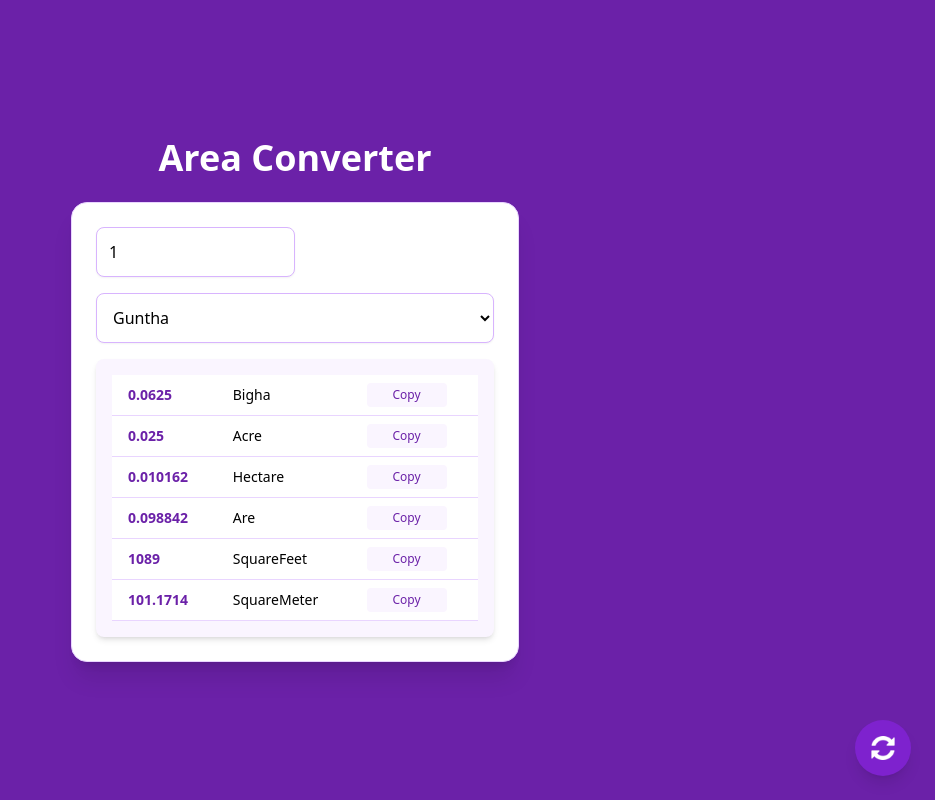
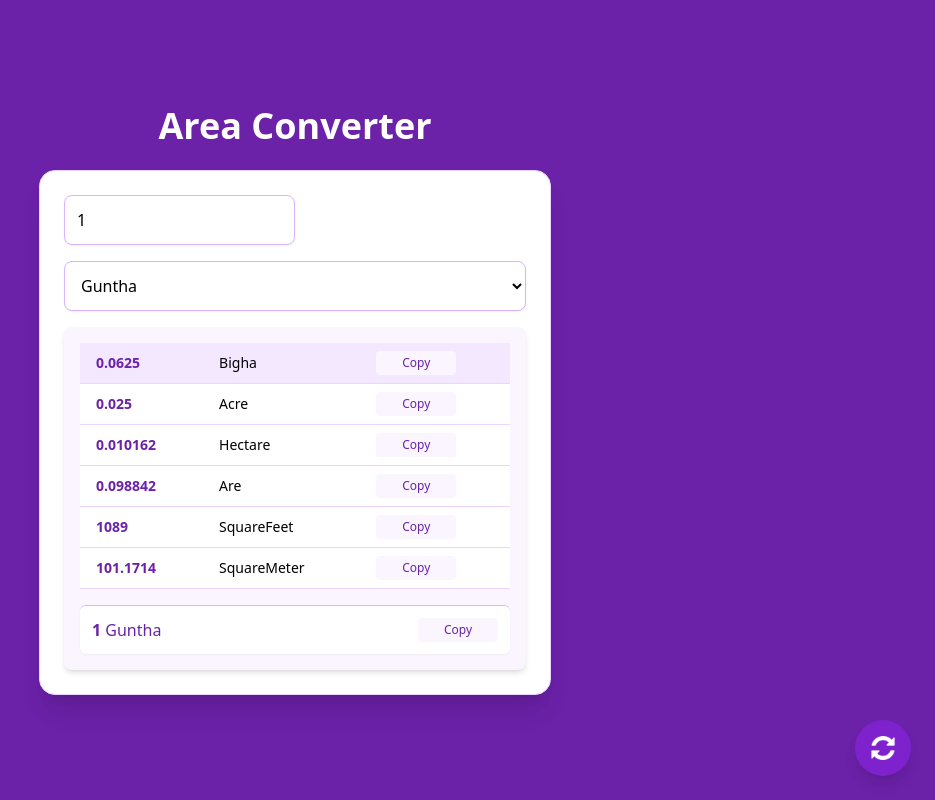
Before and after one commit to Murlidhar08/Area-Converter, a React (Vite) app: page / in a window 1280 px wide. Shown: the whole page, without its empty margins (345-1280 px from the left). Built offline with nearby package versions, Linux system fonts and the light colour scheme.

Commit message:
Task #3: added selected record to guntha

```diff
--- a/src/pages/AreaConverterMultiple.tsx
+++ b/src/pages/AreaConverterMultiple.tsx
@@ -1,4 +1,4 @@
-import { useState } from "react";
+import { useState, useEffect, useRef } from "react";
 import { motion } from "framer-motion";
 import { useNavigate } from "react-router-dom";
 
@@ -93,29 +93,79 @@ export default function AreaConverterMultiple() {
   const [customR, setCustomR] = useState<number>(0);
   const [customSM, setCustomSM] = useState<number>(0);
   const [copied, setCopied] = useState<string | null>(null);
+  const [selectedUnit, setSelectedUnit] = useState<string | null>(null);
+  const [selectedValue, setSelectedValue] = useState<number | null>(null);
+
+  const resultRef = useRef<HTMLDivElement>(null);
 
   const navigate = useNavigate();
+
+  useEffect(() => {
+    const units = Object.keys(unitDetails).filter((u) => u !== fromUnit);
+    if (units.length > 0) {
+      const defaultUnit = units[0];
+      const defaultValue = convertArea(defaultUnit);
+      setSelectedUnit(defaultUnit);
+      setSelectedValue(defaultValue);
+    }
+  }, [fromUnit, value, customH, customR, customSM]);
 
   const convertArea = (targetUnit: keyof UnitConversion): number => {
     if (fromUnit === "H.RA.SM") {
       const gunthaValue = calculateCustomUnit(customH, customR, customSM);
-      return Number(
-        (gunthaValue * unitDetails["Guntha"][targetUnit]).toFixed(6)
-      );
+      return Number((gunthaValue * unitDetails["Guntha"][targetUnit]).toFixed(6));
     }
-    return Number(
-      (value * unitDetails[fromUnit as keyof UnitDetails][targetUnit]).toFixed(
-        6
-      )
-    );
+    return Number((value * unitDetails[fromUnit as keyof UnitDetails][targetUnit]).toFixed(6));
   };
 
   const handleCopy = (text: string, unit: string) => {
     navigator.clipboard.writeText(text).then(() => {
       setCopied(unit);
+      setTimeout(() => setCopied(null), 2000);
+    });
+  };
+
+  const handleCopyString = (text: string) => {
+    navigator.clipboard.writeText(text).then(() => {
+      setCopied("selected");
       setTimeout(() => setCopied(null), 1500);
     });
   };
+
+  const formatSelectedValue = (selectedVal: number, selectedUnit: string | null) => {
+    if (!selectedUnit)
+      return `${selectedVal}`;
+
+    if (selectedUnit === "Guntha")
+      return <><strong>{selectedVal}</strong> Guntha</>
+
+
+    const floorVal = Math.floor(selectedVal);
+    const remainVal = selectedVal - floorVal;
+
+    const gunthaPerUnit = unitDetails[selectedUnit as keyof UnitDetails]?.Guntha || 0;
+    const guntha = Number((remainVal * gunthaPerUnit).toFixed(2));
+
+    // Guntha is 0
+    if (guntha == 0) {
+      return (
+        <><strong>{floorVal}</strong> {selectedUnit}</>
+      )
+    }
+
+    // Other unit is 0
+    if (floorVal == 0) {
+      return (
+        <><strong>{guntha}</strong> Guntha</>
+      )
+    }
+
+    // Show both
+    return (
+      <><strong>{floorVal}</strong> {selectedUnit} and <strong>{guntha}</strong> Guntha</>
+    )
+  };
+
 
   return (
     <div className="flex flex-col items-center justify-center min-h-screen bg-purple-800 p-4">
@@ -127,7 +177,7 @@ export default function AreaConverterMultiple() {
         Area Converter
       </motion.h1>
       <motion.div
-        className="bg-white p-6 rounded-2xl shadow-xl w-full max-w-md mx-auto border border-purple-200"
+        className="bg-white p-6 rounded-2xl shadow-xl w-full max-w-lg mx-auto border border-purple-200"
         initial={{ opacity: 0, scale: 0.9 }}
         animate={{ opacity: 1, scale: 1 }}
       >
@@ -170,7 +220,11 @@ export default function AreaConverterMultiple() {
 
         <select
           value={fromUnit}
-          onChange={(e) => setFromUnit(e.target.value)}
+          onChange={(e) => {
+            setFromUnit(e.target.value);
+            setSelectedUnit(null);
+            setSelectedValue(null);
+          }}
           className="w-full p-3 border border-purple-300 rounded-lg shadow-sm bg-white focus:outline-none focus:ring-2 focus:ring-purple-400 mb-4"
         >
           {Object.keys(unitDetails).map((unit) => (
@@ -189,9 +243,15 @@ export default function AreaConverterMultiple() {
                   unit !== fromUnit && (
                     <motion.tr
                       key={unit}
-                      className="bg-white hover:bg-purple-50"
+                      className={`cursor-pointer transition-colors ${selectedUnit === unit ? "bg-purple-100" : "bg-white hover:bg-purple-50"
+                        }`}
                       initial={{ opacity: 0, y: 5 }}
                       animate={{ opacity: 1, y: 0 }}
+                      onClick={() => {
+                        const val = convertArea(unit);
+                        setSelectedUnit(unit);
+                        setSelectedValue(val);
+                      }}
                     >
                       <td className="py-2 px-4 border-b border-purple-200 font-semibold text-purple-800">
                         {convertArea(unit)}
@@ -214,6 +274,24 @@ export default function AreaConverterMultiple() {
               )}
             </tbody>
           </table>
+
+          {/* Selected record result */}
+          {selectedValue !== null && selectedUnit && (
+            <div className="mt-4 p-3 bg-white border-t border-purple-300 rounded-md shadow-sm
+            text-purple-800 flex items-center justify-between gap-4">
+              <div ref={resultRef}>
+                {formatSelectedValue(selectedValue, selectedUnit)}
+              </div>
+
+              <button
+                onClick={() => handleCopyString(resultRef.current?.innerText ?? "")}
+                className="w-20 px-3 py-1 text-xs text-purple-800 bg-purple-50 rounded hover:bg-purple-200 text-center"
+              >
+                {copied === "selected" ? "Copied!" : "Copy"}
+              </button>
+            </div>
+
+          )}
         </div>
       </motion.div>
 
```
